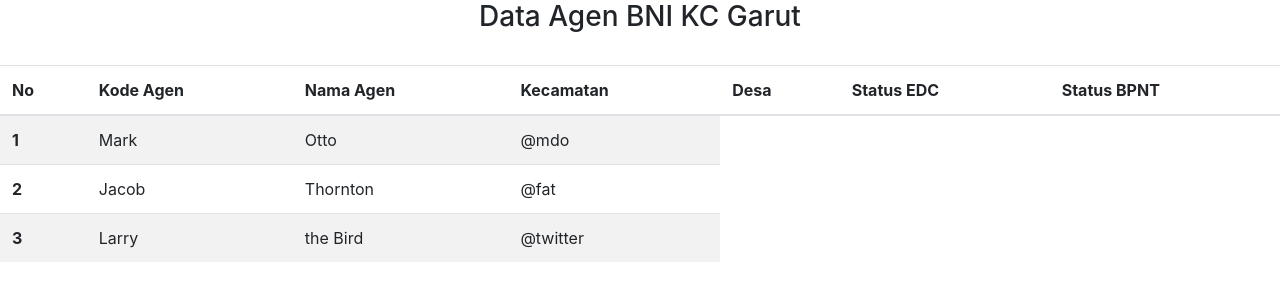
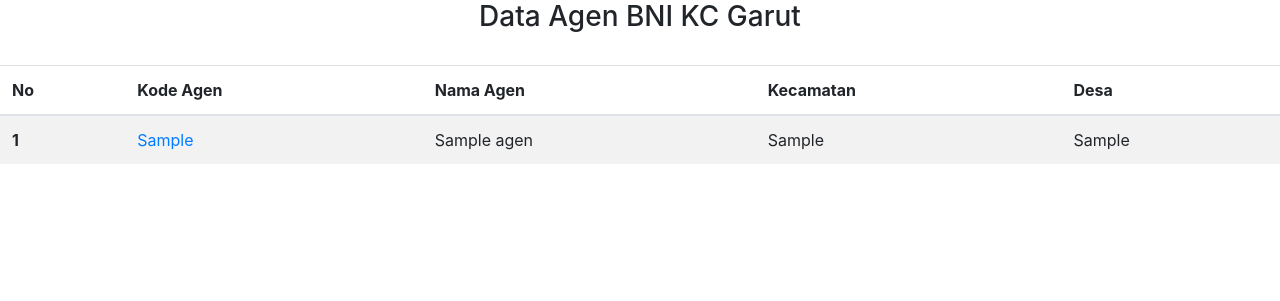
Before and after one commit to LuckyAnggara/BelajarLagi, a PHP site: page / in a window 1280 px wide. Shown: the part 58-359 px from the top of the page. Run offline with PHP 8.4, Linux system fonts and the light colour scheme; tables that the repository leaves empty or names only in its code hold one stand-in row (values such as "Sample post").

Commit message:
ditambah kemampuan php

```diff
--- /dev/null
+++ b/config.php
@@ -0,0 +1,12 @@
+<?php
+$local = "localhost";
+$user	= "lucky";
+$pass	= "111333";
+$db		= "bansos";
+
+$koneksi = mysqli_connect($local,$user,$pass,$db);
+if (mysqli_connect_errno()){
+	echo "Koneksi database gagal : " . mysqli_connect_error();
+}
+
+?>
--- a/index.html
+++ b/index.php
@@ -1,3 +1,4 @@
+
 <!doctype html>
 <html lang="en">
   <head>
@@ -66,29 +67,43 @@
           <th scope="col">Nama Agen</th>
           <th scope="col">Kecamatan</th>
           <th scope="col">Desa</th>
-          <th scope="col">Status EDC</th>
-          <th scope="col">Status BPNT</th>
         </tr>
       </thead>
       <tbody>
-        <tr>
-          <th scope="row">1</th>
-          <td>Mark</td>
-          <td>Otto</td>
-          <td>@mdo</td>
+
+      <!-- Mulai SCRIPT PHP -->
+      <?php
+      include 'config.php';
+      $no = 1;
+      $data = mysqli_query($koneksi,"select*from agen");
+
+      // cek jika koneksi error karena apa
+      if (!$data) {
+      printf("Error: %s\n", mysqli_error($koneksi));
+      exit();
+      }
+
+
+      while($d = mysqli_fetch_array($data)){
+      ?>
+      <tr>
+          <th><?php echo $no++; ?></th>
+
+
+
+          <td><a href="#"><?php echo $d['kodeagen']; ?></a></td>
+
+
+          <td><?php echo $d['namaagen']; ?></td>
+
+          <td><?php echo $d['kecamatan'];?></td>
+          <td><?php echo $d['desa'];?></td>
         </tr>
-        <tr>
-          <th scope="row">2</th>
-          <td>Jacob</td>
-          <td>Thornton</td>
-          <td>@fat</td>
-        </tr>
-        <tr>
-          <th scope="row">3</th>
-          <td>Larry</td>
-          <td>the Bird</td>
-          <td>@twitter</td>
-        </tr>
+
+      <?php
+      // SCRIPT PHP UDAHAN
+        }
+       ?>
       </tbody>
     </table>
     <!-- Akhir Tabel Data Agen -->
```
